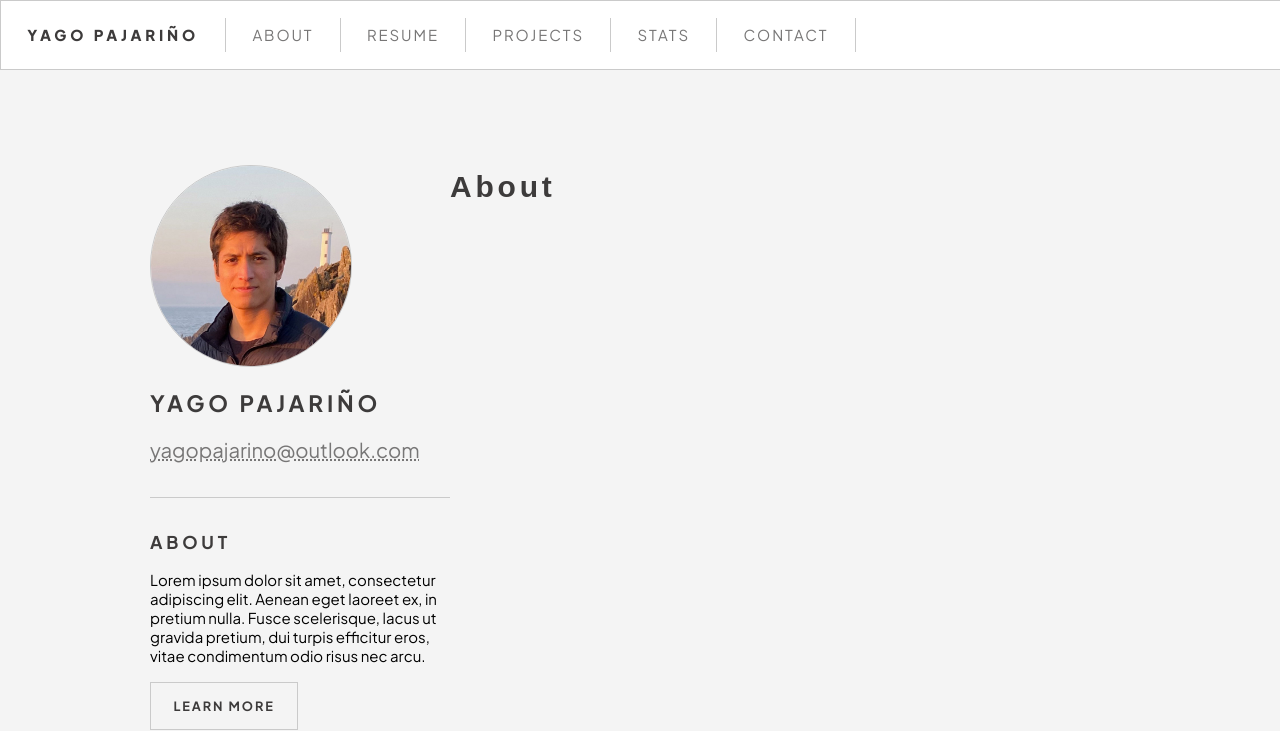
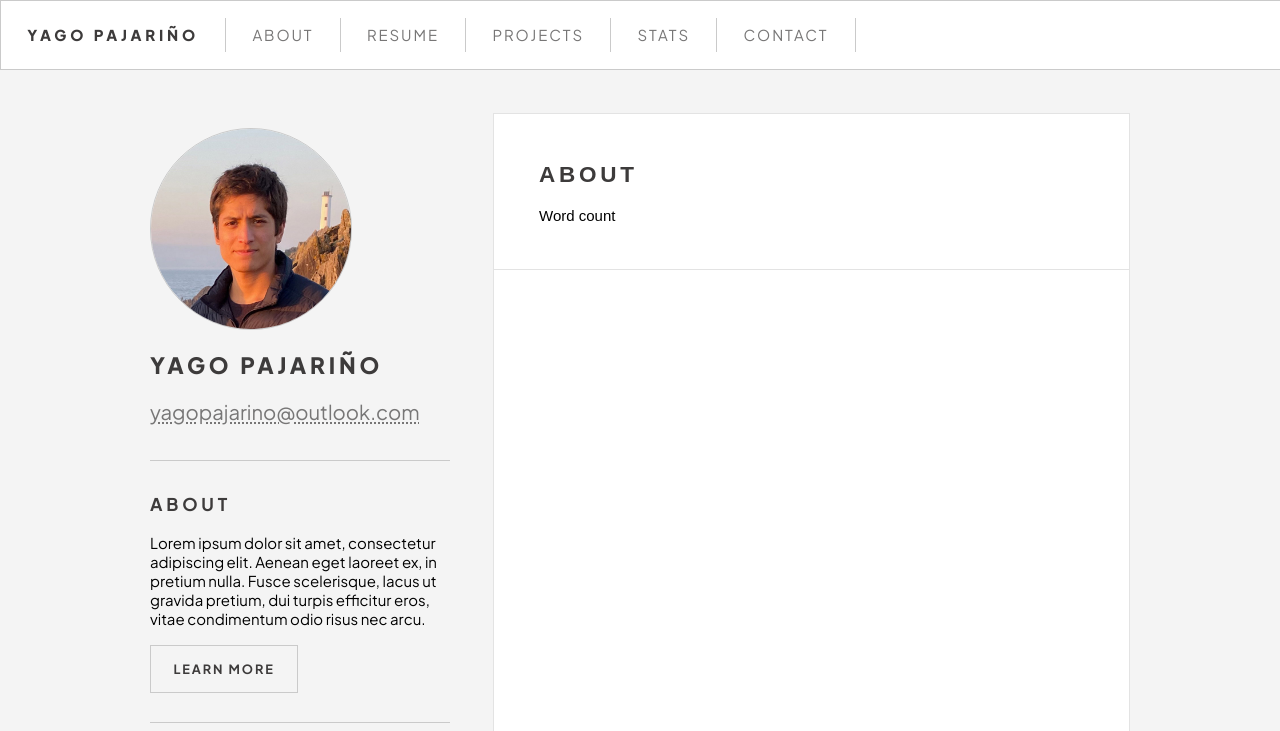
Before and after one commit to yagopajarino/resume, a React app: page /about in a window 1280 px wide. Shown: the top 731 px of the page. Built offline with nearby package versions, Linux system fonts and the light colour scheme.

Commit message:
Adds new components

```diff
--- a/src/components/mainFrame.js
+++ b/src/components/mainFrame.js
@@ -1,13 +1,14 @@
 import { Outlet, Link } from "react-router-dom";
 import ProfileSection from "./profileSection";
+import WelcomeSection from "./welcomeSection";
 
 export default function MainFrame() {
   return (
-    <div className="mainContainer">
+    <div className="container">
       <ProfileSection />
-      <div id="routerContainer">
+      <article className="main" id="routerContainer">
         <Outlet />
-      </div>
+      </article>
     </div>
   );
 }
--- a/src/components/pages/About.js
+++ b/src/components/pages/About.js
@@ -1,3 +1,7 @@
-export default function About() {
-  return <h1>About</h1>;
+import SectionHeader from "../../templates/sectionHeader";
+import pagesData from "../../data/pagesData.json";
+
+export default function About(props) {
+  let data = pagesData.filter((item) => item.title == "ABOUT")[0];
+  return <SectionHeader title={data.title} subtitle={data.subtitle} />;
 }
--- a/src/components/pages/Contact.js
+++ b/src/components/pages/Contact.js
@@ -1,3 +1,7 @@
+import SectionHeader from "../../templates/sectionHeader";
+import pagesData from "../../data/pagesData.json";
+
 export default function Contact() {
-  return <h1>Contact</h1>;
+  let data = pagesData.filter((item) => item.title == "CONTACT")[0];
+  return <SectionHeader title={data.title} subtitle={data.subtitle} />;
 }
--- a/src/components/pages/Projects.js
+++ b/src/components/pages/Projects.js
@@ -1,3 +1,7 @@
+import SectionHeader from "../../templates/sectionHeader";
+import pagesData from "../../data/pagesData.json";
+
 export default function Projects() {
-  return <h1>Projects</h1>;
+  let data = pagesData.filter((item) => item.title == "PROJECTS")[0];
+  return <SectionHeader title={data.title} subtitle={data.subtitle} />;
 }
--- a/src/components/pages/Resume.js
+++ b/src/components/pages/Resume.js
@@ -1,3 +1,7 @@
+import SectionHeader from "../../templates/sectionHeader";
+import pagesData from "../../data/pagesData.json";
+
 export default function Resume() {
-  return <h1>Resume</h1>;
+  let data = pagesData.filter((item) => item.title == "RESUME")[0];
+  return <SectionHeader title={data.title} subtitle={data.subtitle} />;
 }
--- a/src/components/pages/Stats.js
+++ b/src/components/pages/Stats.js
@@ -1,3 +1,7 @@
+import SectionHeader from "../../templates/sectionHeader";
+import pagesData from "../../data/pagesData.json";
+
 export default function Stats() {
-  return <h1>Stats</h1>;
+  let data = pagesData.filter((item) => item.title == "STATS")[0];
+  return <SectionHeader title={data.title} subtitle={data.subtitle} />;
 }
--- a/src/components/profileSection.js
+++ b/src/components/profileSection.js
@@ -15,7 +15,7 @@ export default function ProfileSection() {
   }
 
   return (
-    <div className="infoContainer">
+    <div className="lat infoContainer">
       <section className="profileResume">
         <div className="profilePic">
           <img src={profilePic} alt="Yago Pajariño"></img>
--- /dev/null
+++ b/src/components/welcomeSection.js
@@ -0,0 +1,7 @@
+export default function WelcomeSection() {
+  return (
+    <div className="welcomeSection">
+      <h1>HELLO</h1>
+    </div>
+  );
+}
--- /dev/null
+++ b/src/data/pagesData.json
@@ -0,0 +1,22 @@
+[
+    {
+        "title": "ABOUT",
+        "subtitle": "Word count"
+    },
+    {
+        "title": "CONTACT",
+        "subtitle": "KEEP IN TOUCH"
+    },
+    {
+        "title": "RESUME",
+        "subtitle": "THE FORMAL ONE"
+    },
+    {
+        "title": "PROJECTS",
+        "subtitle": "THE GOD ONES"
+    },
+    {
+        "title": "STATS",
+        "subtitle": "MY FAVORITE SECTION"
+    }
+]
--- a/src/index.js
+++ b/src/index.js
@@ -8,6 +8,7 @@ import Resume from "./components/pages/Resume";
 import Stats from "./components/pages/Stats";
 import "./style.css";
 import logo from "./static/logo.png";
+import WelcomeSection from "./components/welcomeSection";
 
 let icon = document.querySelector("#icon");
 icon.href = logo;
@@ -16,6 +17,7 @@ root.render(
   <BrowserRouter>
     <Routes>
       <Route path="/" element={<App />}>
+        <Route path="/" element={<WelcomeSection />} />
         <Route path="about" element={<About />} />
         <Route path="contact" element={<Contact />} />
         <Route path="Projects" element={<Projects />} />
--- a/src/style.css
+++ b/src/style.css
@@ -25,6 +25,7 @@ a {
 h1 {
     letter-spacing: 1mm;
     color: #3d3b3b;
+    font-weight: 900;
 }
 
 h3 {
@@ -37,9 +38,23 @@ section {
     border-bottom: 1px solid #cacaca;
 }
 
-.mainContainer {
-    display: flex;
-    padding: 10rem 0 0 10rem;
+article {
+    background-color: #ffffff;
+    border: 1px solid hsl(0deg 0% 63% / 30%);
+}
+
+.container {
+    padding: 7.5rem 10rem 0 10rem;
+    display: grid;
+    grid-template-columns: 0.7fr 1.3fr;
+    grid-template-rows: 1fr;
+    gap: 0px 0px;
+    grid-template-areas: "lat main";
+}
+
+.lat { grid-area: lat; }
+.main {
+    grid-area: main;
 }
 
 .infoContainer {
@@ -161,3 +176,8 @@ footer > p {
     color: #7f7f7f;
     letter-spacing: 0.25mm;
 }
+
+.boxContainer {
+    border-bottom: 1px solid hsl(0deg 0% 63% / 30%);
+    padding: 2rem 3rem;
+}
--- /dev/null
+++ b/src/templates/sectionHeader.js
@@ -0,0 +1,8 @@
+export default function SectionHeader(props) {
+  return (
+    <div className="boxContainer">
+      <h1>{props.title}</h1>
+      <p>{props.subtitle}</p>
+    </div>
+  );
+}
```
